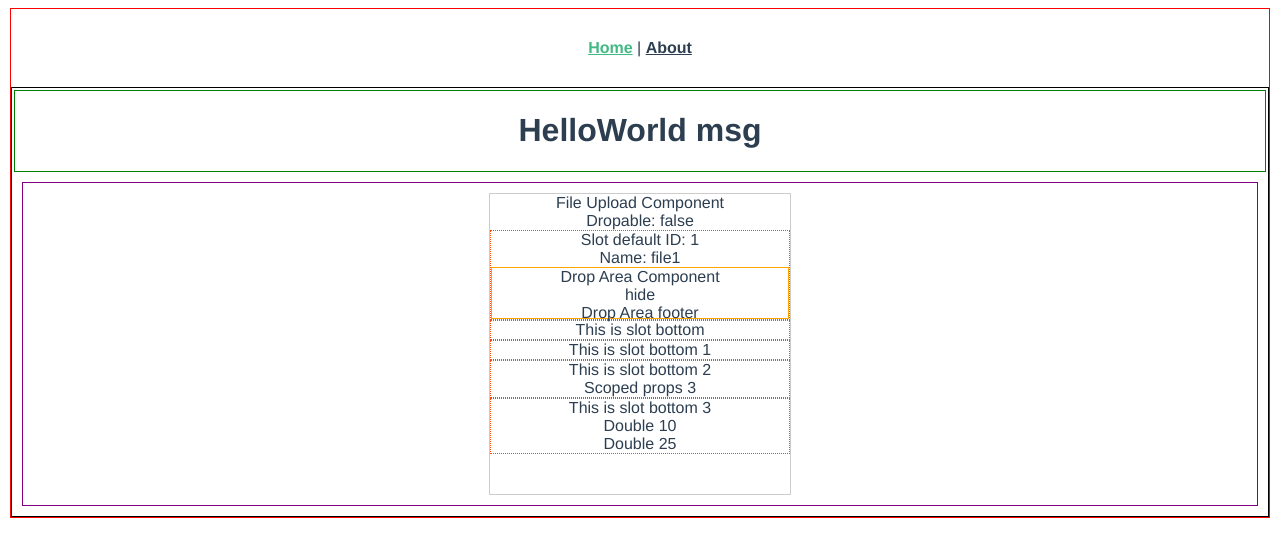
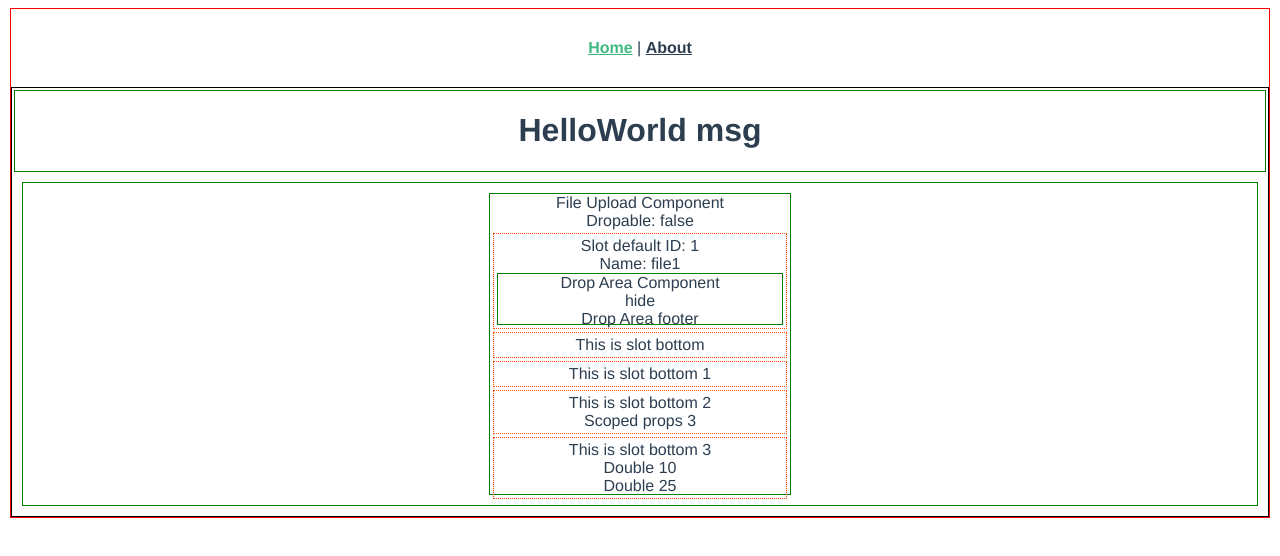
Before and after one commit to bibin-john/vue, a Vue app: page /#/ in a window 1280 px wide. Shown: the top 556 px of the page. Built offline with nearby package versions, Linux system fonts and the light colour scheme.

Commit message:
alignment of slots

```diff
--- a/src/components/DropArea.vue
+++ b/src/components/DropArea.vue
@@ -1,9 +1,9 @@
 <template>
   <div class="droparea">
-    Drop Area Component <br>
-     {{ configsDropArea.droparea }}
-     <br>
-    <slot name="footer" ></slot>
+    Drop Area Component <br />
+    {{ configsDropArea.droparea }}
+    <br />
+    <slot name="footer"></slot>
   </div>
 </template>
 <script>
@@ -16,7 +16,7 @@ export default {
 </script>
 <style scoped>
 .droparea {
-  border: orange 1px solid;
+  border: green 1px solid;
   height: 50px;
 }
 </style>
--- a/src/components/FileUploadComponent.vue
+++ b/src/components/FileUploadComponent.vue
@@ -7,11 +7,11 @@
 
       <slot :file="fileObj"></slot>
 
-      <slot name="dropareabottom"></slot>
-      <slot name="dropareabottom1"></slot>
-      <slot name="dropareabottom2" v-bind:number="3"></slot>
+      <slot name="slotbottom"></slot>
+      <slot name="slotbottom1"></slot>
+      <slot name="slotbottom2" v-bind:number="3"></slot>
       <slot
-        name="dropareabottom3"
+        name="slotbottom3"
         v-bind:double="5 + 5"
         v-bind:square="5 * 5"
       ></slot>
@@ -37,12 +37,12 @@ export default {
   display: flex;
   justify-content: center;
   padding: 10px;
-  border: 1px solid purple;
+  border: 1px solid green;
 }
 
 .file-upload {
   width: 300px;
-  height:300px;
-  border: 1px solid #ccc;
+  height: 300px;
+  border: 1px solid green;
 }
 </style>
--- a/src/views/Home.vue
+++ b/src/views/Home.vue
@@ -10,31 +10,31 @@
           <br />
           Name: {{ file.name }}
           <br />
-           <drop-area :configsDropArea="daconfigs">
-               <template #footer>
-                 Drop Area footer
-               </template>
-           </drop-area>
+          <drop-area :configsDropArea="daconfigs">
+            <template #footer>
+              Drop Area footer
+            </template>
+          </drop-area>
         </div>
       </template>
       <!-- Named slot  -->
-      <template v-slot:dropareabottom>
-        <div class="slot">This is slot bottom </div>
+      <template v-slot:slotbottom>
+        <div class="slot">This is slot bottom</div>
       </template>
       <!-- Named slot short hand -->
-      <template #dropareabottom1>
+      <template #slotbottom1>
         <div class="slot">This is slot bottom 1</div>
       </template>
 
       <!-- scoped slot  -->
-      <template #dropareabottom2="scopedProps">
+      <template #slotbottom2="scopedProps">
         <div class="slot">
-          <div>This is slot bottom 2 </div>
+          <div>This is slot bottom 2</div>
           <div>Scoped props {{ scopedProps.number }}</div>
         </div>
       </template>
 
-      <template #dropareabottom3="{double , square}">
+      <template #slotbottom3="{double , square}">
         <div class="slot">
           <div>This is slot bottom 3</div>
           <div>Double {{ double }}</div>
@@ -42,7 +42,6 @@
         </div>
       </template>
     </file-upload-component>
-
   </div>
 </template>
 
@@ -73,5 +72,7 @@ export default {
 }
 .slot {
   border: 1px dotted orangered;
+  margin: 3px;
+  padding: 3px;
 }
 </style>
```
